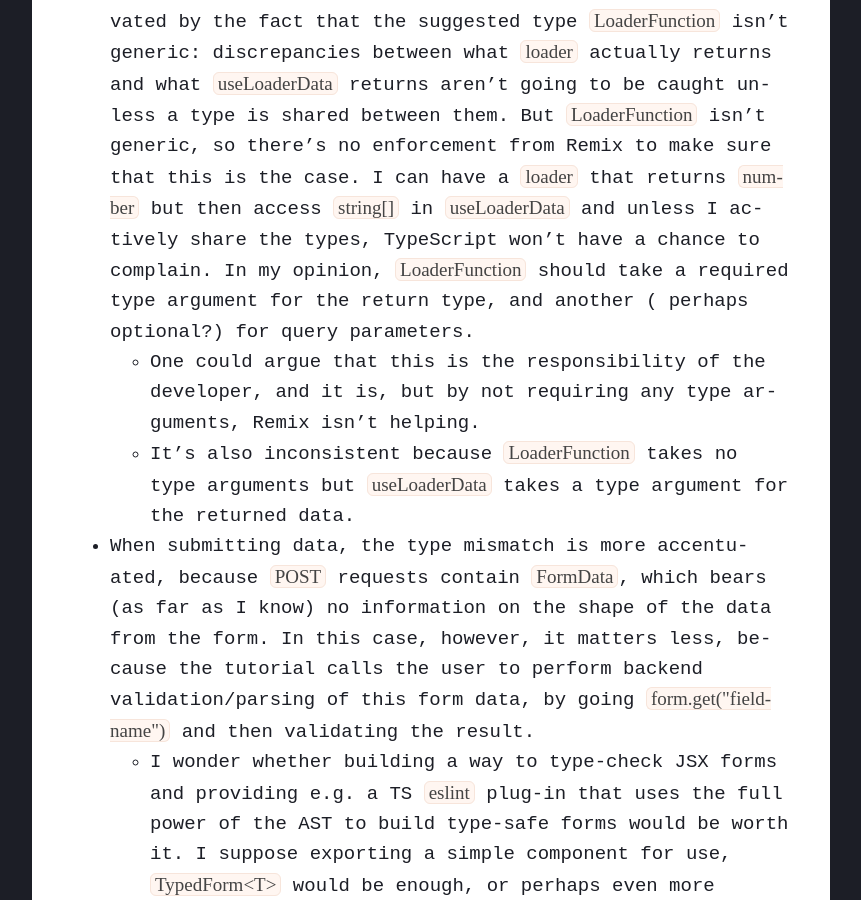
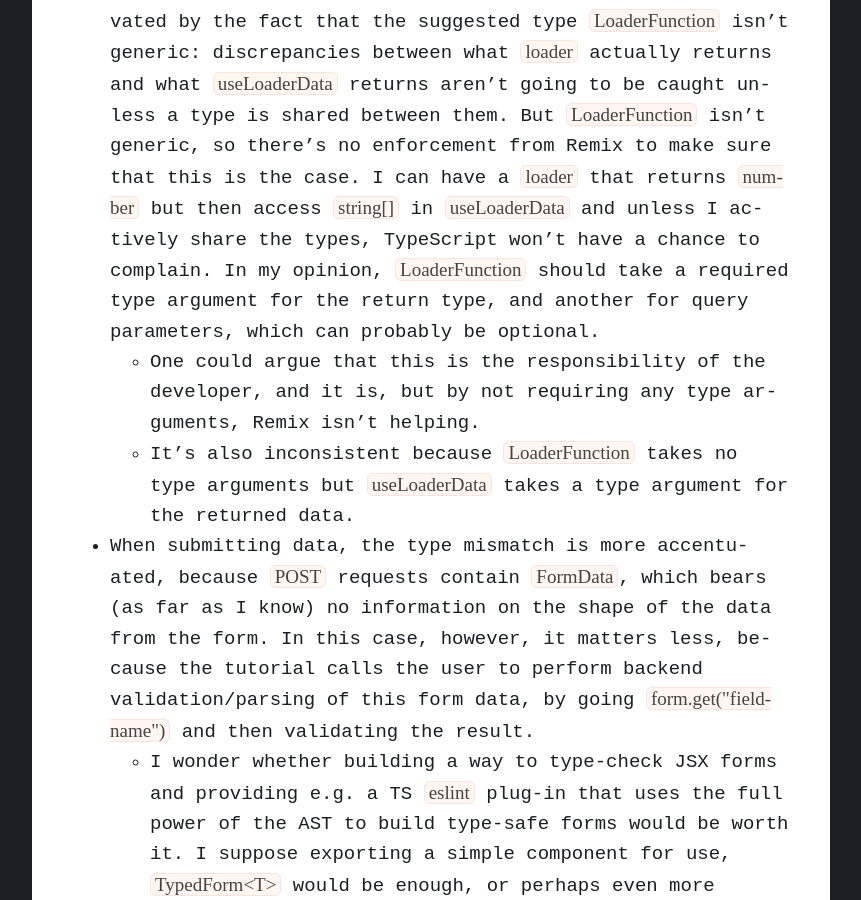
Before and after one commit to fnune/fnune.github.io, a Jekyll site: the page built from _posts/2021-12-24-first-thoughts-on-remix.markdown, in a window 1280 px wide and 900 px high, scrolled down 4472 px. Shown: the whole window, without its empty margins (209-1070 px from the left). Built offline with Jekyll 4.4.1, drawn with Linux system fonts in a browser that asks for light colours; some web fonts are replaced.

Commit message:
Fix parenthesis that renderes incorrectly

```diff
--- a/_posts/2021-12-24-first-thoughts-on-remix.markdown
+++ b/_posts/2021-12-24-first-thoughts-on-remix.markdown
@@ -118,8 +118,7 @@
   generic, so there's no enforcement from Remix to make sure that this is the case. I can have
   a `loader` that returns `number` but then access `string[]` in `useLoaderData` and unless I
   actively share the types, TypeScript won't have a chance to complain. In my
-  opinion, `LoaderFunction` should take a required type argument for the return type, and another (
-  perhaps optional?) for query parameters.
+  opinion, `LoaderFunction` should take a required type argument for the return type, and another for query parameters, which can probably be optional.
   - One could argue that this is the responsibility of the developer, and it is, but by not
     requiring any type arguments, Remix isn't helping.
   - It's also inconsistent because `LoaderFunction` takes no type arguments but `useLoaderData`
```
